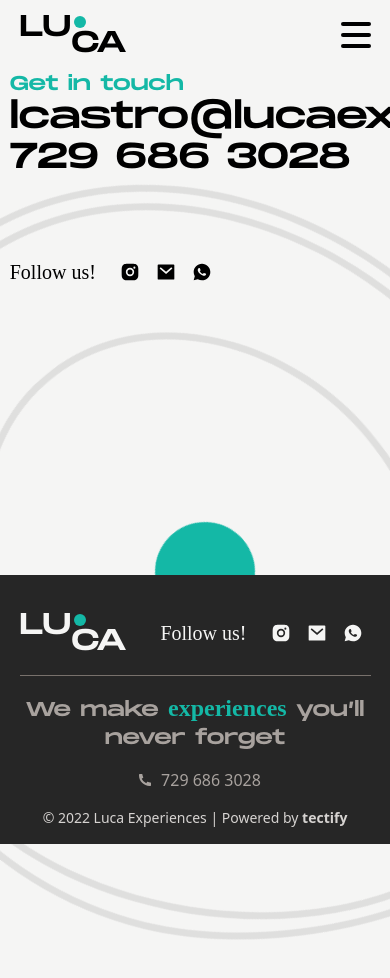
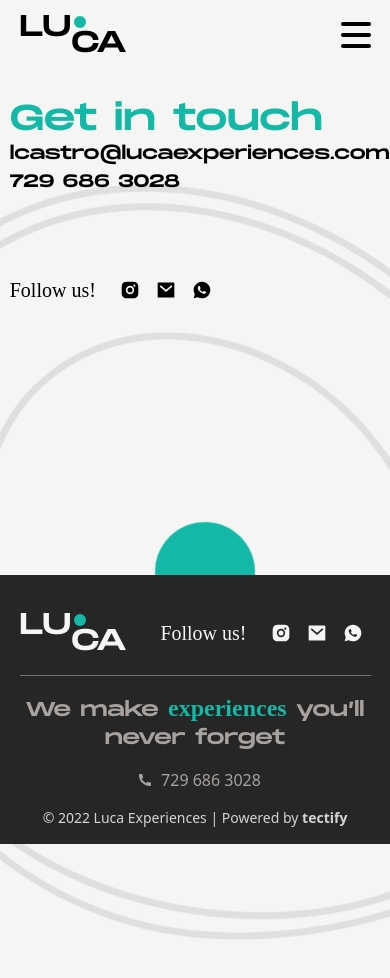
Before and after one commit to Alvarg27/luca-next, a Next.js app: page /contacto in a window 390 px wide. Shown: the top 978 px of the page. Built offline with nearby package versions, Linux system fonts and the light colour scheme; a web font is replaced by a local one.

Commit message:
Update contacto.js

```diff
--- a/pages/contacto.js
+++ b/pages/contacto.js
@@ -5,11 +5,15 @@ import { RiInstagramFill, RiMailFill, RiWhatsappFill } from "react-icons/ri";
 
 const ContactPage = () => {
   return (
-    <div className="md:pt-[100px] pt-[70px] mx-auto w-[95%] max-w-[1200px]">
+    <div className="md:pt-[100px] pt-[100px] mx-auto w-[95%] max-w-[1200px]">
       <Circles />
-      <p className="font-monument text-xl text-teal-500">Get in touch</p>
-      <p className="font-monument text-4xl">lcastro@lucaexperiences.com</p>
-      <p className="font-monument text-4xl">729 686 3028</p>
+      <p className="font-monument md:text-xl text-4xl text-teal-500">
+        Get in touch
+      </p>
+      <p className="font-monument md:text-4xl text-lg">
+        lcastro@lucaexperiences.com
+      </p>
+      <p className="font-monument md:text-4xl text-lg">729 686 3028</p>
 
       <div className="flex items-center mt-20">
         <p className="text-xl font-alga mr-4">Follow us!</p>
```
